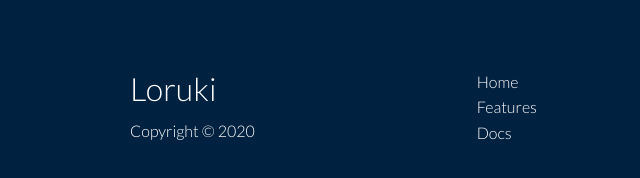
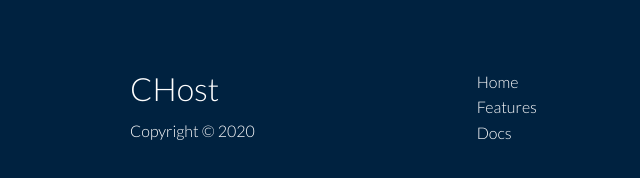
Before and after one commit to bhavika1684/CHost, a plain HTML site: page index.html in a window 1280 px wide. Shown: the part 1795-1973 px from the top of the page, 0-640 px from the left. Drawn offline with Linux system fonts and the light colour scheme.

Commit message:
Update index.html

```diff
--- a/index.html
+++ b/index.html
@@ -35,22 +35,7 @@
 
             <div class="showcase-form card">
                 <h2>Request a Demo</h2>
-                 <!--  <form name="contact" netlify-honeypot="bot-field" method="POST" data-netlify="true">
-                    <input type="hidden" name="form-name" value="contact">
-                    <p class="hidden">
-                        <label>Don’t fill this out if you're human: <input name="bot-field" /></label>
-                      </p>
-                    <div class="form-control">
-                        <input type="text" name="name" placeholder="Name" required>
-                    </div>
-                    <div class="form-control">
-                        <input type="text" name="company" placeholder="Company Name" required>
-                    </div>
-                    <div class="form-control">
-                        <input type="email" name="email" placeholder="Email" required>
-                    </div>
-                    <input type="submit" value="Send" class="btn btn-primary">
-                </form> -->
+
                  <form>
                     <div class="form-control">
                         <input type="text" name="name" placeholder="Name" required>
@@ -160,7 +145,7 @@
     <footer class="footer bg-dark py-5">
         <div class="container grid grid-3">
             <div>
-                <h1>Loruki
+                <h1>CHost
                 </h1>
                 <p>Copyright &copy; 2020</p>
             </div>
```
